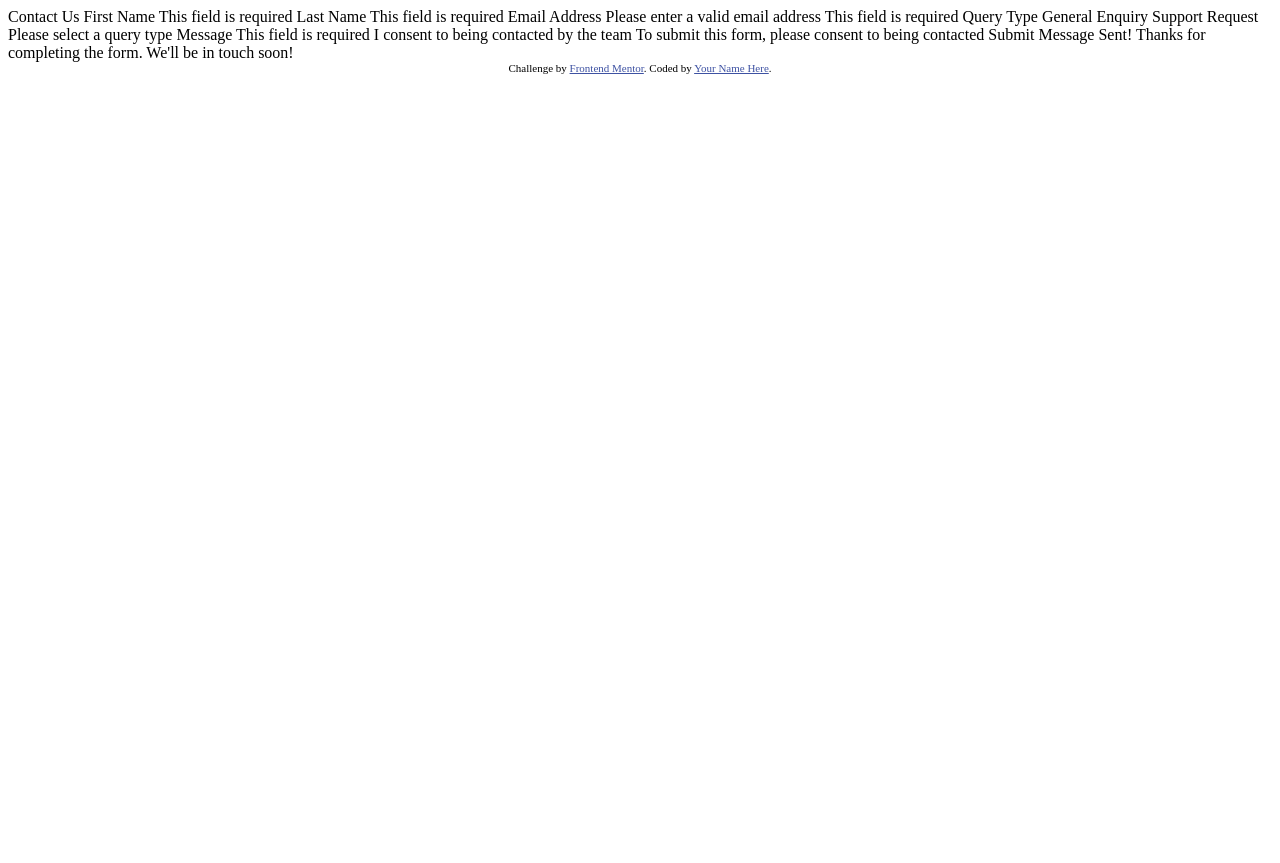
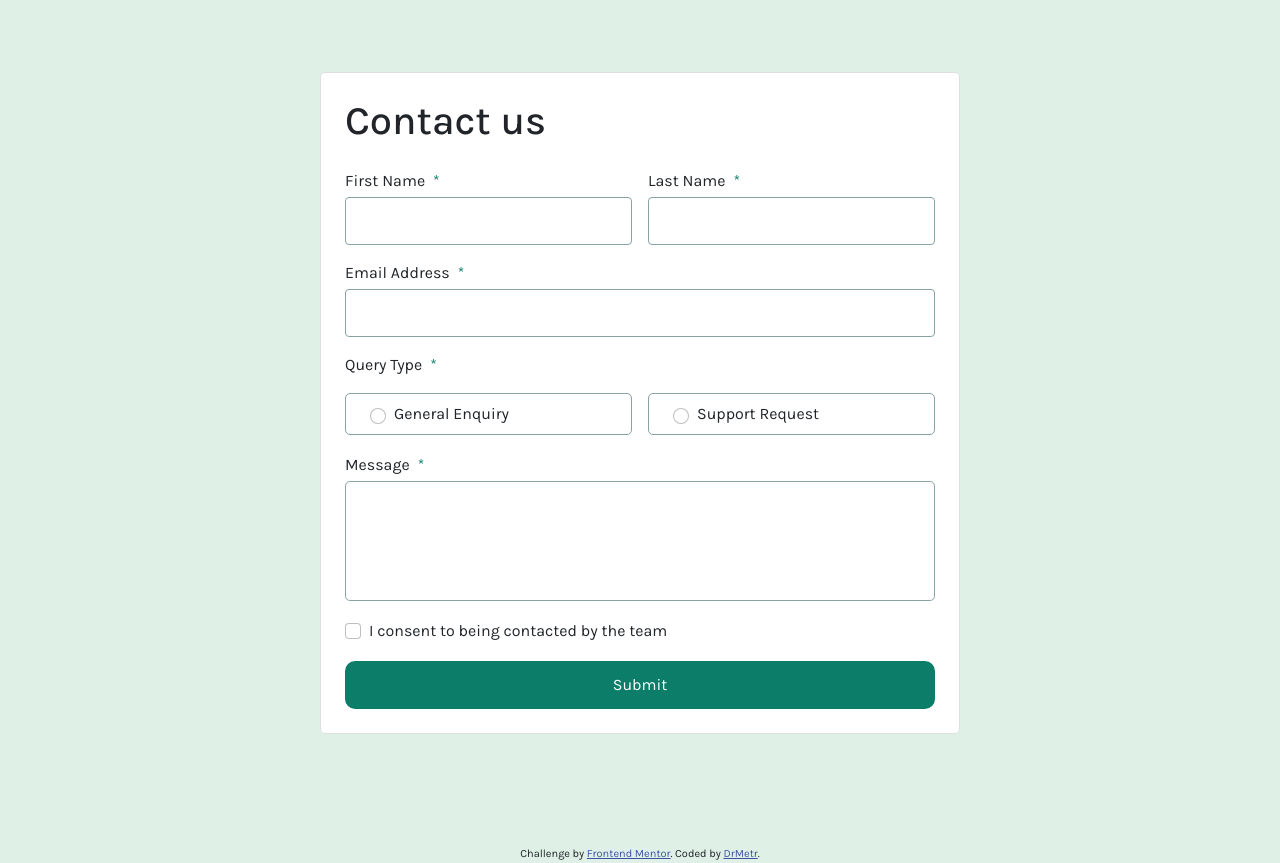
Before and after one commit to DrMetr/Contact-form-challenge, a plain HTML site: page index.html in a window 1280 px wide. Before the commit the page ends 800 px from the top, so only its background shows below. Drawn offline with nearby package versions, Linux system fonts and the light colour scheme.

Commit message:
Big commit

```diff
--- a/index.html
+++ b/index.html
@@ -2,51 +2,100 @@
 <html lang="en">
 <head>
   <meta charset="UTF-8">
-  <meta name="viewport" content="width=device-width, initial-scale=1.0"> <!-- displays site properly based on user's device -->
+  <meta name="viewport" content="width=device-width, initial-scale=1.0">
 
   <link rel="icon" type="image/png" sizes="32x32" href="./assets/images/favicon-32x32.png">
+  <link rel="preconnect" href="https://fonts.googleapis.com">
+  <link rel="preconnect" href="https://fonts.gstatic.com" crossorigin>
+  <link href="https://fonts.googleapis.com/css2?family=Karla:ital,wght@0,200..800;1,200..800&display=swap" rel="stylesheet">
+  <link href="https://cdn.jsdelivr.net/npm/bootstrap@5.0.2/dist/css/bootstrap.min.css"
+    rel="stylesheet" integrity="sha384-EVSTQN3/azprG1Anm3QDgpJLIm9Nao0Yz1ztcQTwFspd3yD65VohhpuuCOmLASjC" crossorigin="anonymous">
+  <link rel="stylesheet" href="style.css">
 
   <title>Frontend Mentor | Contact form</title>
 
-  <!-- Feel free to remove these styles or customise in your own stylesheet 👍 -->
   <style>
     .attribution { font-size: 11px; text-align: center; }
     .attribution a { color: hsl(228, 45%, 44%); }
   </style>
+
 </head>
-<body>
 
-  Contact Us
+<body class="d-flex flex-column justify-content-center align-items-center mt-5">
 
-  First Name
-  This field is required
+  <main class="card d-flex flex-column mt-4 p-4 rounded-3 gap-3 width-custom justify-content-center">
 
-  Last Name
-  This field is required
+    <h1>Contact us</h1>
 
-  Email Address
-  Please enter a valid email address
-  This field is required
+    <div class="d-flex flex-md-row flex-column justify-content-between gap-3" id="f_name_l_name">
+      <div class="d-flex flex-column gap-1 w-100">
+        <label for="first name" class="head_label">First Name</label>
+        <input type="text" name="first name" id="fname" class="rounded">
+        <p class=error_message>This field is required</p>
+      </div>
 
-  Query Type
-  General Enquiry
-  Support Request
-  Please select a query type
+      <div class="d-flex flex-column gap-1 w-100">
+        <label for="lastname" class="head_label">Last Name</label>
+        <input type="text" name="last name" id="lname" class="rounded w-100">
+        <p class=error_message>This field is required</p>
+      </div>
+    </div>
 
-  Message
-  This field is required
+    <div class="d-flex flex-column gap-1">
+      <label for="email" class="head_label">Email Address</label>
+      <input type="email" name="email" id="email" class="rounded w-100">
+      <p class=error_message>Please enter a valid email address</p>
+    </div>
 
-  I consent to being contacted by the team
-  To submit this form, please consent to being contacted
 
-  Submit
+    <div class="d-flex flex-column">
+      <p role="label" class="head_label">Query Type</p>
 
-  Message Sent!
-  Thanks for completing the form. We'll be in touch soon!
+      <div class="d-flex flex-md-row flex-column gap-3">
+      <div class="form-check radio_container w-100">
+        <input type="radio" name="general enquiry" id="gen_enq" class="form-check-input" value="general enquiry">
+        <label for="gen_enq" class="form-check-label ps-2"> General Enquiry</label>
+      </div>
+
+      <div class="form-check radio_container w-100">
+        <input type="radio" name="support request" id="sup_req" class="form-check-input" value="support request">
+        <label for="sup_req" class="form-check-label ps-2"> Support Request</label>
+      </div>
+      <p class="error_message">Please select a query type</p>
+      </div>
+    </div>
+
+
+    <div class="d-flex flex-column gap-1 form-check" id="message_container">
+      <label for="message" class="head_label">Message</label>
+      <textarea name="message" id="message" class="rounded-3 w-100"></textarea>
+      <p class="error_message">This field is required</p>
+    </div>
+
+    <div class="form-check gap-1">
+      <input type="checkbox" name="consent" id="consent" class="form-check-input">
+      <label for="consent" class="form-check-label">I consent to being contacted by the team</label>
+      <br>
+      <p class="error_message">To submit this form, please consent to being contacted</p>
+    </div>
+
+    <button>Submit</button>
+
+  </main>
+
+  <div class="toast" role="alert">
+    <div class="toast-header">
+      Message Sent!
+    </div>
+    <div class="toast-body">
+      Thanks for completing the form. We'll be in touch soon!
+    </div>
+  </div>
 
   <div class="attribution">
     Challenge by <a href="https://www.frontendmentor.io?ref=challenge">Frontend Mentor</a>.
-    Coded by <a href="#">Your Name Here</a>.
+    Coded by <a href="https://github.com/DrMetr">DrMetr</a>.
   </div>
+
 </body>
 </html>
--- a/style.css
+++ b/style.css
@@ -5,3 +5,96 @@
     --Grey500_medium: hsl(186,15%,59%);
     --Grey900_darker: hsl(187,24%,22%);
     }
+
+
+*, *::after, *::before {
+    box-sizing: border-box;
+    padding: 0;
+    margin: 0;
+}
+
+body {
+    font-family: 'Karla', sans-serif;
+    background-color: var(--Green200_lighter);
+}
+
+.width-custom {
+    min-width: 350px;
+    width: 90vw;
+
+    @media screen and (min-width: 768px) {
+        min-width: 450px;
+        width: 50vw;
+    }
+}
+
+.head_label::after {
+    content: '*';
+    color: var(--Green600_medium);
+    margin-left: 0.5em;
+}
+
+input, textarea {
+    border: 1px solid var(--Grey500_medium);
+    height: 2lh;
+    resize: none;
+    outline: none;
+}
+
+input:hover, input:focus, textarea:hover {
+    border: 1px solid var(--Green600_medium);
+    outline: none;
+    cursor: pointer;
+}
+
+input:focus, input:active, textarea:active, textarea:focus  {
+    background-color: var(--Green200_lighter);
+}
+
+.radio_container {
+    border: 1px solid var(--Grey500_medium);
+    border-radius: 5px;
+    padding: 0.5rem;
+    padding-left: 3rem;
+    display: flex;
+    align-items: center;
+}
+
+#message_container {
+    margin-left: -1.5rem;
+}
+
+#message {
+    height: 5lh;
+    box-sizing: border-box;
+    padding: 1rem;
+}
+
+button {
+    background-color: var(--Green600_medium);
+    color: white;
+    border: none;
+    height: 2lh;
+    border-radius: 10px;
+}
+
+button:hover, button:focus {
+    background-color: var(--Grey900_darker);
+}
+
+.error_message {
+    color: var(--Red);
+    display: none;
+}
+
+.error_state {
+    border: 1px solid var(--Red);
+}
+
+.toast {
+    background-color: var(--Grey900_darker);
+}
+
+.toast-header::before {
+    content: url("assets/images/icon-success-check.svg");
+}
```
